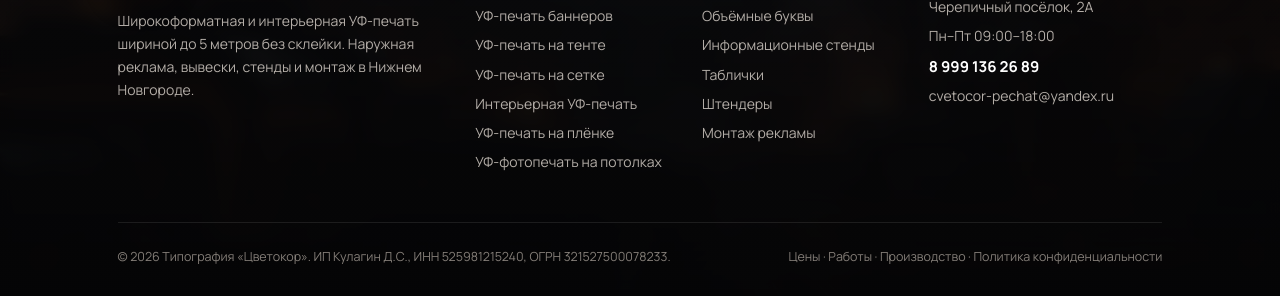
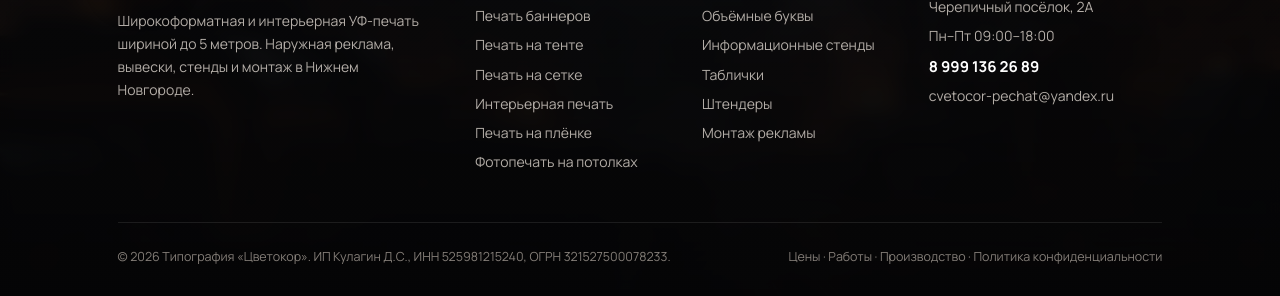
Before and after one commit to DeminovAL/cvc_ds, a plain HTML site: page index.html in a window 1280 px wide. Shown: the part 4426-4722 px from the top of the page. Drawn offline with Linux system fonts and the light colour scheme.

Commit message:
Update index.html

```diff
--- a/index.html
+++ b/index.html
@@ -337,18 +337,18 @@
                         <span class="brand-sub">типография полного цикла</span>
                     </span>
                 </a>
-                <p class="footer-about">Широкоформатная и интерьерная УФ-печать шириной до 5 метров без склейки. Наружная реклама, вывески, стенды и монтаж в Нижнем Новгороде.</p>
+                <p class="footer-about">Широкоформатная и интерьерная УФ-печать шириной до 5 метров. Наружная реклама, вывески, стенды и монтаж в Нижнем Новгороде.</p>
             </div>
             <div>
                 <h4>Услуги УФ-печати</h4>
                 <ul>
                     <li><a href="pechat-5-metrov.html">УФ-печать до 5 метров</a></li>
-                    <li><a href="pechat-banerov.html">УФ-печать баннеров</a></li>
-                    <li><a href="pechat-na-tente.html">УФ-печать на тенте</a></li>
-                    <li><a href="pechat-na-setke.html">УФ-печать на сетке</a></li>
-                    <li><a href="interernaya-pechat.html">Интерьерная УФ-печать</a></li>
-                    <li><a href="pechat-na-plenke.html">УФ-печать на плёнке</a></li>
-                    <li><a href="pechat-na-natyazhnyh-potolkah.html">УФ-фотопечать на потолках</a></li>
+                    <li><a href="pechat-banerov.html">Печать баннеров</a></li>
+                    <li><a href="pechat-na-tente.html">Печать на тенте</a></li>
+                    <li><a href="pechat-na-setke.html">Печать на сетке</a></li>
+                    <li><a href="interernaya-pechat.html">Интерьерная печать</a></li>
+                    <li><a href="pechat-na-plenke.html">Печать на плёнке</a></li>
+                    <li><a href="pechat-na-natyazhnyh-potolkah.html">Фотопечать на потолках</a></li>
                 </ul>
             </div>
             <div>
```
